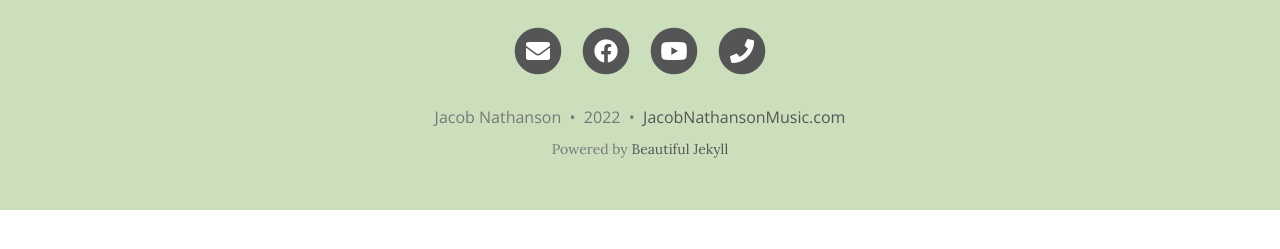
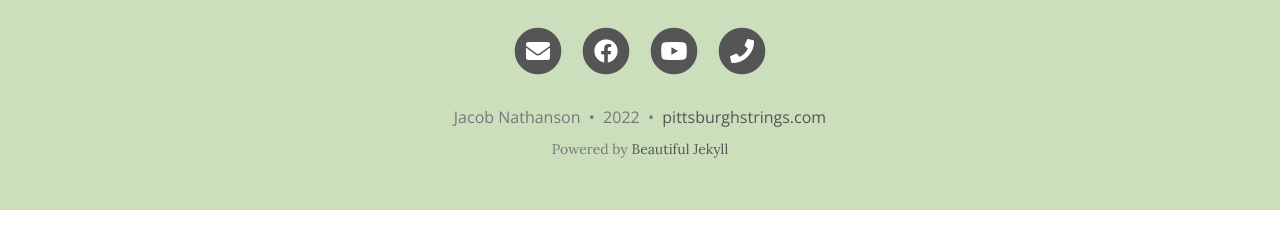
Before and after one commit to ben-nathanson/jake-nathanson-music, a Jekyll site: the page built from index.html, in a window 1280 px wide. Shown: the part 606-855 px from the top of the page. Built offline with Jekyll 4.4.1, drawn with Linux system fonts in a browser that asks for light colours; nearby versions of some CDN libraries; the list of posts is cut into pages by our own code.

Commit message:
Update URL

```diff
--- a/_config.yml
+++ b/_config.yml
@@ -75,7 +75,7 @@ share-links-active:
 
 # How to display the link to your website in the footer
 # Remove this if you don't want a link in the footer
-url-pretty: "JacobNathansonMusic.com"
+url-pretty: "pittsburghstrings.com"
 
 # Excerpt word length - Truncate the excerpt of each post on the feed page to the specified number of words
 excerpt_length: 50
```
